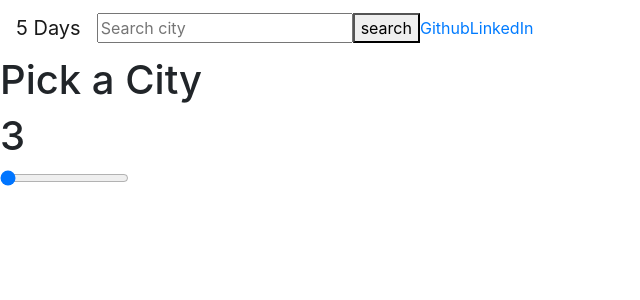
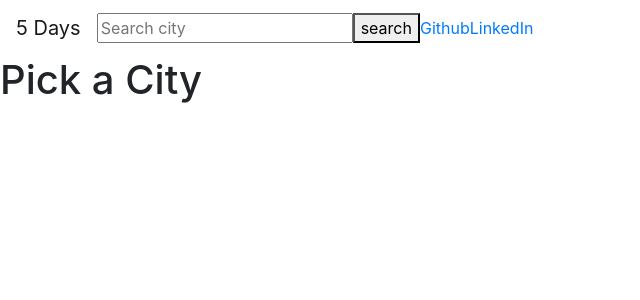
Before and after one commit to TheyFoundMing/weather-app, a React (Create React App) app: page / in a window 1280 px wide. Shown: the top 300 px of the page, without its empty margins (0-640 px from the left). Built offline with nearby package versions, Linux system fonts and the light colour scheme.

Commit message:
Reset state.days before fetching setting new JSON data

```diff
--- a/src/App.js
+++ b/src/App.js
@@ -16,8 +16,6 @@ class App extends React.Component {
 
       city: "Pick a City",
       country: "",
-      time: 3,
-      data: {},
       days: {},
     };
 
@@ -46,6 +44,8 @@ class App extends React.Component {
         country: dataJSON.city.country,
       });
 
+      this.setState({ days: {} });
+
       this.sortDays(dataJSON.list);
     } catch (err) {
       console.log(err);
@@ -73,10 +73,11 @@ class App extends React.Component {
 
   render() {
     let days = [];
-    let c = 0;
 
-    for (const day in this.state.days) {
-      days.push(<Day key={c++} data={day} />);
+    for (let i = 0; i < Object.keys(this.state.days).length; i++) {
+      days.push(
+        <Day key={i} data={this.state.days[Object.keys(this.state.days)[i]]} />
+      );
     }
 
     return (
@@ -99,22 +100,12 @@ class App extends React.Component {
           </div>
         </Navbar>
 
-        <h1>
-          {this.state.city}
-          {this.state.country ? `, ${this.state.country}` : ""}
-        </h1>
-
-        <h1>{this.state.time}</h1>
-
-        <input
-          type="range"
-          name="time"
-          min="3"
-          max="24"
-          step="3"
-          value={this.state.time}
-          onChange={this.handleChange}
-        />
+        <div className="city">
+          <h1>
+            {this.state.city}
+            {this.state.country ? `, ${this.state.country}` : ""}
+          </h1>
+        </div>
 
         <div className="shelf">{days}</div>
       </div>
```
